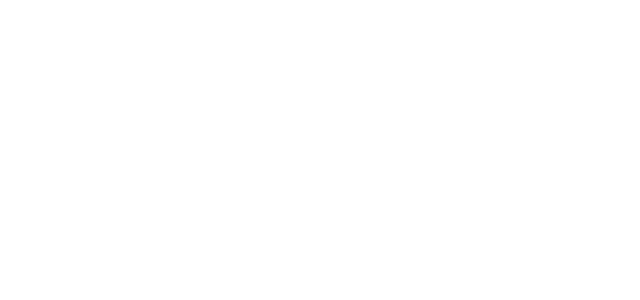
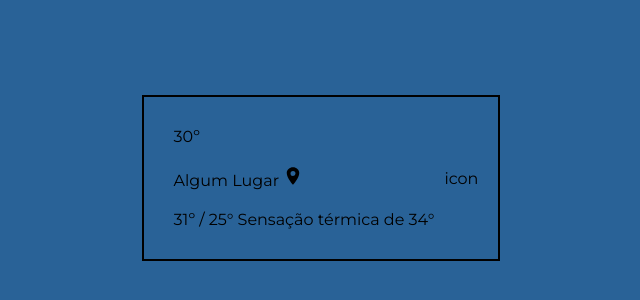
Before and after one commit to ThiagoMNZOliveira/Weather-app, a React (Vite) app: page / in a window 1280 px wide. Shown: the part 230-530 px from the top of the page, without its empty margins (319-959 px from the left). Built offline with nearby package versions, Linux system fonts and the light colour scheme.

Commit message:
styling temperature component

```diff
--- a/package.json
+++ b/package.json
@@ -10,7 +10,8 @@
   },
   "dependencies": {
     "react": "^18.2.0",
-    "react-dom": "^18.2.0"
+    "react-dom": "^18.2.0",
+    "react-icons": "^4.8.0"
   },
   "devDependencies": {
     "@types/react": "^18.0.27",
--- a/src/App.css
+++ b/src/App.css
@@ -1,6 +1,16 @@
-#root {
-  margin: 0 auto;
+:root {
+  margin: 0;
   padding: 0;
   box-sizing: border-box;
-  text-align: center;
+  background-color: #296297;
 }
+
+
+.App {
+  display: flex;
+  justify-content: center;
+  align-items: center;
+  width: 100%;
+  height: 100vh;
+
+}
--- a/src/App.jsx
+++ b/src/App.jsx
@@ -1,13 +1,17 @@
 import { useState } from 'react'
 
 import './App.css'
+
+
+// components
+import Temperature from './components/Temperature/Temperature'
 
 function App() {
 
 
   return (
     <div className="App">
-
+      <Temperature />
     </div>
   )
 }
--- a/src/components/Temperature/Temperature.css
+++ b/src/components/Temperature/Temperature.css
@@ -0,0 +1,20 @@
+.container {
+    display: flex;
+    justify-content: center;
+    align-items: center;
+    padding: 20px;
+    border: solid 2px #000;
+}
+
+.info {
+    display: flex;
+    flex-direction: column;
+}
+
+.info span {
+    margin: 10px
+}
+
+.IoLocationSharp {
+    font-size: 20px;
+}
--- a/src/components/Temperature/Temperature.jsx
+++ b/src/components/Temperature/Temperature.jsx
@@ -1,8 +1,18 @@
 import './Temperature.css'
+import { IoLocationSharp } from 'react-icons/io5'
 
 const Temperature = () => {
   return (
-    <div>Temperature</div>
+    <div className='container'>
+      <div className='info'>
+        <span className='temperature'>30º</span>
+        <span className='localization'>Algum Lugar <IoLocationSharp className='IoLocationSharp'></IoLocationSharp></span>
+        <span className='feeling'>31º / 25° Sensação térmica de 34°</span>
+      </div>
+      <div className='icon'>
+        icon
+      </div>
+    </div>
   )
 }
 
--- a/src/index.css
+++ b/src/index.css
@@ -1,4 +1,3 @@
 :root {
   font-family: 'Montserrat', sans-serif;
-
 }
```
Also changed, not shown: 1 other file (tests, documents, lock files or other folders).
